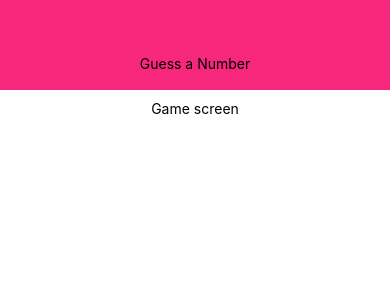
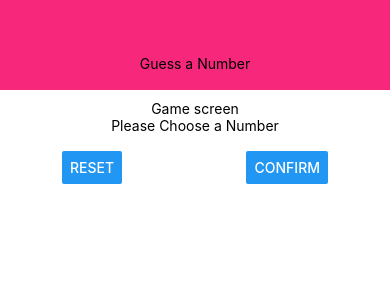
Before and after one commit to pmcmahon14/rn-guess-a-number, a React Native app: screen / in a window 390 px wide. Shown: the top 300 px of the page. Built offline with nearby package versions, Linux system fonts and the light colour scheme.

Commit message:
added basic styling to game screen

```diff
--- a/screens/StartGameScreen.js
+++ b/screens/StartGameScreen.js
@@ -1,10 +1,18 @@
 import React from 'react';
-import {View, Text, StyleSheet} from 'react-native';
+import {View, Text, StyleSheet, TextInput, Button} from 'react-native';
 
 const StartGameScreen = props => {
     return (
         <View style={styles.screen}>
             <Text>Game screen</Text>
+            <View style={styles.inputContainer}>
+                <Text>Please Choose a Number</Text>
+                <TextInput/>
+                <View style={styles.buttonContainer}>
+                    <Button title='Reset' onPress={() => {}}/>
+                    <Button title='Confirm' onPress={() => {}}/>
+                </View>
+            </View>
         </View>
     )
 };
@@ -14,6 +22,21 @@
         flex: 1,
         padding: 10,
         alignItems: 'center'
+    },
+    title: {
+        fontSize: 20,
+        marginVertical: 10,
+    },
+    inputContainer: {
+        width: 300,
+        maxWidth: '80%',
+        alignItems: 'center'
+    },
+    buttonContainer: {
+        flexDirection: 'row',
+        width: '100%',
+        justifyContent: 'space-between',
+        paddingHorizontal: 15
     }
 });
 
```
